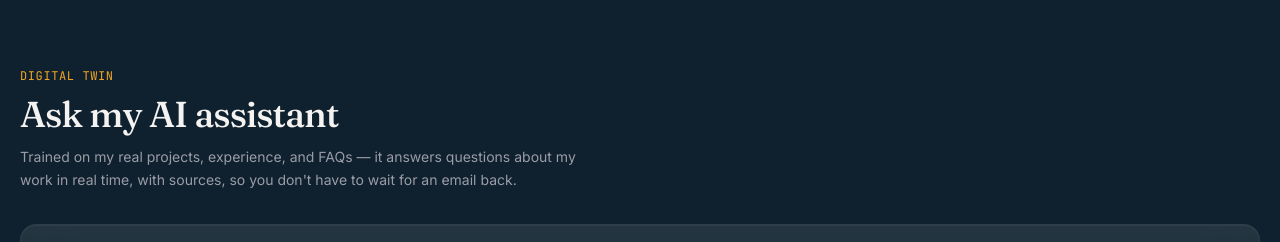
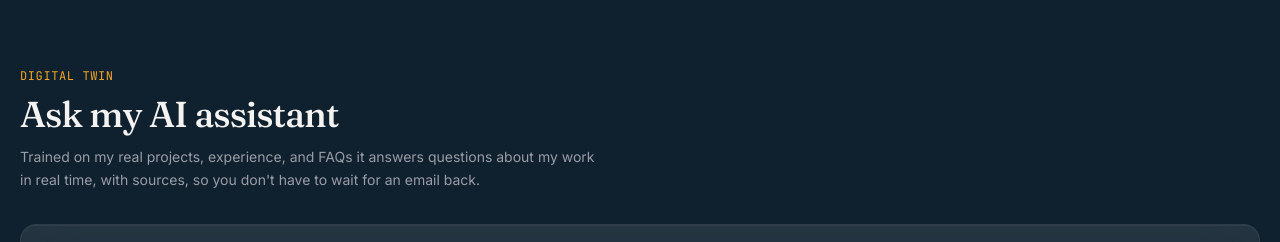
Before and after one commit to AnordJailos/Portfolio-platform, a Next.js app: page / in a window 1280 px wide. Shown: the part 1139-1381 px from the top of the page. Built offline with nearby package versions, Linux system fonts and the light colour scheme; no server answers; the database is empty.

Commit message:
mistyping fix

```diff
--- a/components/portfolio/ai-assistant-preview.tsx
+++ b/components/portfolio/ai-assistant-preview.tsx
@@ -16,7 +16,7 @@ export function AiAssistantPreview() {
     <section className="container py-24">
       <SectionHeading eyebrow="Digital twin" title="Ask my AI assistant" />
       <p className="mt-3 max-w-xl text-sm leading-relaxed text-foreground-muted">
-        Trained on my real projects, experience, and FAQs — it answers questions about my
+        Trained on my real projects, experience, and FAQs it answers questions about my
         work in real time, with sources, so you don't have to wait for an email back.
       </p>
 
```
